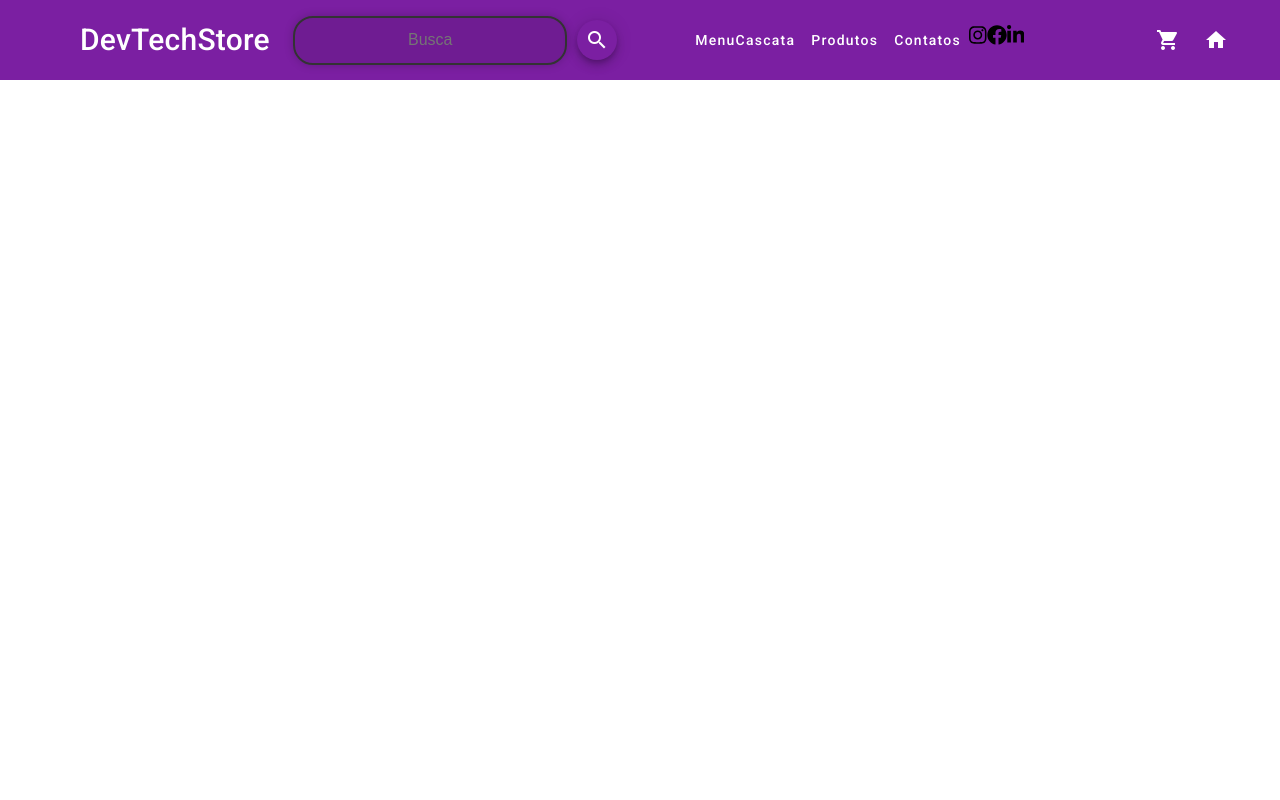
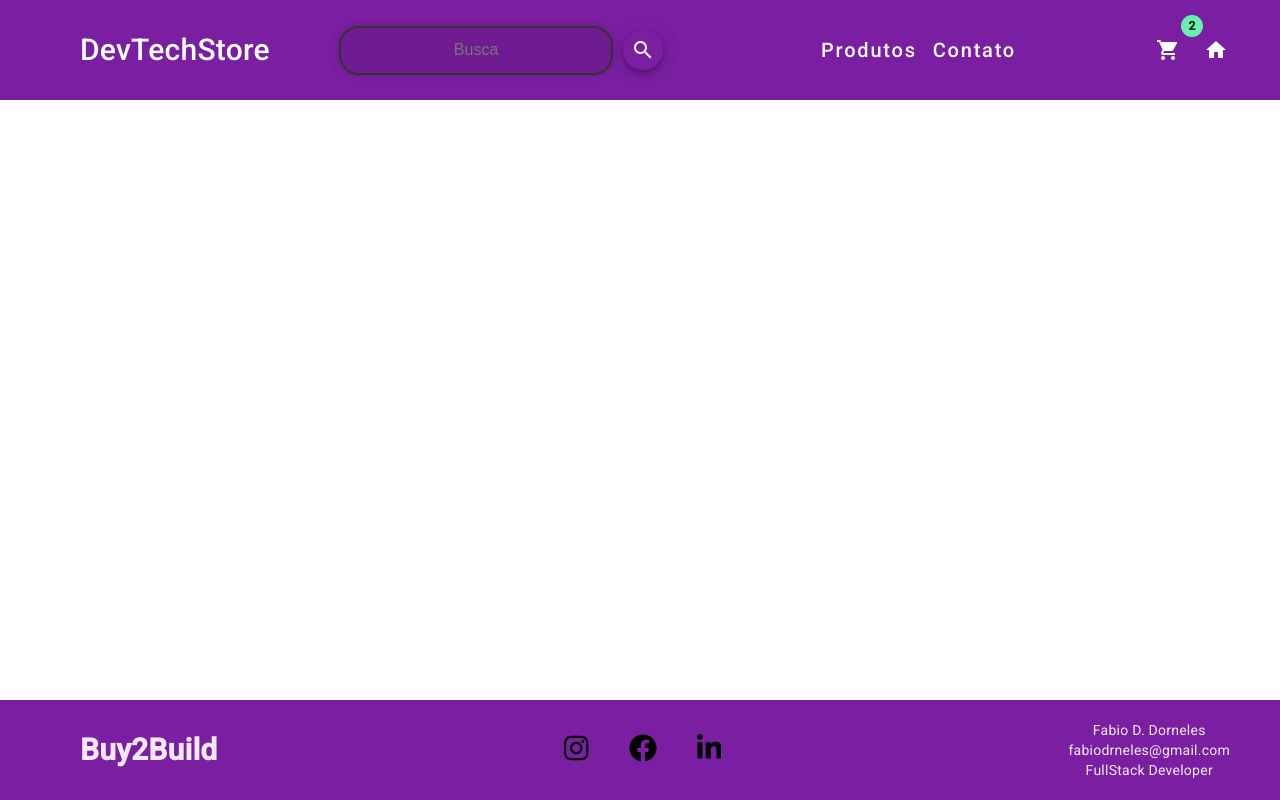
Before and after one commit to fabiodrneles/shop, an Angular app in the folder devmall/: page / in a window 1280 px wide. Built offline with nearby package versions, Linux system fonts and the light colour scheme.

Commit message:
chore: refactor footer component and header component

```diff
--- a/devmall/src/app/app.component.html
+++ b/devmall/src/app/app.component.html
@@ -1,3 +1,5 @@
 <div class="container">
   <app-header></app-header>
+
+  <app-footer></app-footer>
 </div>
--- a/devmall/src/app/footer/footer.component.css
+++ b/devmall/src/app/footer/footer.component.css
@@ -0,0 +1,32 @@
+footer {
+    position: fixed;
+    display: flex;
+    align-items: center;
+    justify-content: space-between;
+    width: 100%;
+    height: 100px;
+    bottom: 0;
+    background-color: #7B1FA2;
+}
+
+.icons {
+    padding: 0 20 0 20;
+}
+
+.dados {
+    display: flex;
+    flex-direction: column;
+    align-items: inherit;
+    padding-right: 50px;
+    color: #F5E9F7;
+}
+
+.logo {
+    margin-left: 80px;
+    font-size: 30px;
+    color: #F5E9F7;
+  }
+
+  svg {
+    padding: 20px;
+  }
--- a/devmall/src/app/footer/footer.component.html
+++ b/devmall/src/app/footer/footer.component.html
@@ -1 +1,36 @@
-<p>footer works!</p>
+<footer>
+    <div class="logo">
+        <span>
+            <strong>Buy2Build</strong>
+        </span>
+    </div>
+
+    <div class="icons">
+        <!-- instagram icon -->
+        <svg xmlns="http://www.w3.org/2000/svg" height="2em"
+            viewBox="0 0 448 512"><!--! Font Awesome Free 6.4.2 by @fontawesome - https://fontawesome.com License - https://fontawesome.com/license (Commercial License) Copyright 2023 Fonticons, Inc. -->
+            <path
+                d="M224.1 141c-63.6 0-114.9 51.3-114.9 114.9s51.3 114.9 114.9 114.9S339 319.5 339 255.9 287.7 141 224.1 141zm0 189.6c-41.1 0-74.7-33.5-74.7-74.7s33.5-74.7 74.7-74.7 74.7 33.5 74.7 74.7-33.6 74.7-74.7 74.7zm146.4-194.3c0 14.9-12 26.8-26.8 26.8-14.9 0-26.8-12-26.8-26.8s12-26.8 26.8-26.8 26.8 12 26.8 26.8zm76.1 27.2c-1.7-35.9-9.9-67.7-36.2-93.9-26.2-26.2-58-34.4-93.9-36.2-37-2.1-147.9-2.1-184.9 0-35.8 1.7-67.6 9.9-93.9 36.1s-34.4 58-36.2 93.9c-2.1 37-2.1 147.9 0 184.9 1.7 35.9 9.9 67.7 36.2 93.9s58 34.4 93.9 36.2c37 2.1 147.9 2.1 184.9 0 35.9-1.7 67.7-9.9 93.9-36.2 26.2-26.2 34.4-58 36.2-93.9 2.1-37 2.1-147.8 0-184.8zM398.8 388c-7.8 19.6-22.9 34.7-42.6 42.6-29.5 11.7-99.5 9-132.1 9s-102.7 2.6-132.1-9c-19.6-7.8-34.7-22.9-42.6-42.6-11.7-29.5-9-99.5-9-132.1s-2.6-102.7 9-132.1c7.8-19.6 22.9-34.7 42.6-42.6 29.5-11.7 99.5-9 132.1-9s102.7-2.6 132.1 9c19.6 7.8 34.7 22.9 42.6 42.6 11.7 29.5 9 99.5 9 132.1s2.7 102.7-9 132.1z" />
+        </svg>
+
+        <!-- Facebook icon -->
+        <svg xmlns="http://www.w3.org/2000/svg" height="2em"
+            viewBox="0 0 512 512"><!--! Font Awesome Free 6.4.2 by @fontawesome - https://fontawesome.com License - https://fontawesome.com/license (Commercial License) Copyright 2023 Fonticons, Inc. -->
+            <path
+                d="M504 256C504 119 393 8 256 8S8 119 8 256c0 123.78 90.69 226.38 209.25 245V327.69h-63V256h63v-54.64c0-62.15 37-96.48 93.67-96.48 27.14 0 55.52 4.84 55.52 4.84v61h-31.28c-30.8 0-40.41 19.12-40.41 38.73V256h68.78l-11 71.69h-57.78V501C413.31 482.38 504 379.78 504 256z" />
+        </svg>
+
+        <!-- linkedin icon -->
+        <svg xmlns="http://www.w3.org/2000/svg" height="2em"
+            viewBox="0 0 448 512"><!--! Font Awesome Free 6.4.2 by @fontawesome - https://fontawesome.com License - https://fontawesome.com/license (Commercial License) Copyright 2023 Fonticons, Inc. -->
+            <path
+                d="M100.28 448H7.4V148.9h92.88zM53.79 108.1C24.09 108.1 0 83.5 0 53.8a53.79 53.79 0 0 1 107.58 0c0 29.7-24.1 54.3-53.79 54.3zM447.9 448h-92.68V302.4c0-34.7-.7-79.2-48.29-79.2-48.29 0-55.69 37.7-55.69 76.7V448h-92.78V148.9h89.08v40.8h1.3c12.4-23.5 42.69-48.3 87.88-48.3 94 0 111.28 61.9 111.28 142.3V448z" />
+        </svg>
+    </div>
+
+    <div class="dados">
+        <span>Fabio D. Dorneles</span>
+        <span>fabiodrneles@gmail.com</span>
+        <span>FullStack Developer</span>
+    </div>
+</footer>
--- a/devmall/src/app/header/header.component.css
+++ b/devmall/src/app/header/header.component.css
@@ -1,5 +1,3 @@
-
-
 .example-spacer {
     flex: 1 1 auto;
   }
@@ -12,7 +10,9 @@
   display: table-cell;
   max-width: 600px;
   padding-right: 120px;
+  padding-left: 80px;
 }
+
 
 .logo {
   margin-left: 40px;
@@ -57,3 +57,7 @@
   background-color: rgba(0, 123, 255, 0.1); /* Cor de fundo quando em foco */
   box-shadow: 0 0 0px rgba(0, 123, 255, 0.4); /* Sombra ao receber foco */
 }
+
+a {
+  font-size: 20px;
+}
--- a/devmall/src/app/header/header.component.html
+++ b/devmall/src/app/header/header.component.html
@@ -1,6 +1,6 @@
 <header>
   <p>
-    <mat-toolbar color="primary" style="padding: 40px;">
+    <mat-toolbar color="primary" style="padding: 40px; height: 100px;">
 
       <span class="logo">DevTechStore</span>
       <span class="example-spacer"></span>
@@ -16,38 +16,15 @@
 
       <section>
         <div class="example-button-row">
-          <button mat-button [matMenuTriggerFor]="afterMenu">MenuCascata</button>
-          <mat-menu #afterMenu="matMenu" xPosition="after">
-            <button mat-menu-item>Teclados</button>
-            <button mat-menu-item>Mouses</button>
-            <button mat-menu-item>HeadSet</button>
-          </mat-menu>
-          <a mat-button href="https://www.google.com/" target="_blank">Produtos</a>
-          <a mat-button href="https://www.google.com/" target="_blank">Contatos</a>
-
-
-
-
-
-
-
-
-          <!--      colocar os icones das redes sociais no footer -->
-            <!-- instagram icon -->
-            <svg xmlns="http://www.w3.org/2000/svg" height="1em" viewBox="0 0 448 512"><!--! Font Awesome Free 6.4.2 by @fontawesome - https://fontawesome.com License - https://fontawesome.com/license (Commercial License) Copyright 2023 Fonticons, Inc. --><path d="M224.1 141c-63.6 0-114.9 51.3-114.9 114.9s51.3 114.9 114.9 114.9S339 319.5 339 255.9 287.7 141 224.1 141zm0 189.6c-41.1 0-74.7-33.5-74.7-74.7s33.5-74.7 74.7-74.7 74.7 33.5 74.7 74.7-33.6 74.7-74.7 74.7zm146.4-194.3c0 14.9-12 26.8-26.8 26.8-14.9 0-26.8-12-26.8-26.8s12-26.8 26.8-26.8 26.8 12 26.8 26.8zm76.1 27.2c-1.7-35.9-9.9-67.7-36.2-93.9-26.2-26.2-58-34.4-93.9-36.2-37-2.1-147.9-2.1-184.9 0-35.8 1.7-67.6 9.9-93.9 36.1s-34.4 58-36.2 93.9c-2.1 37-2.1 147.9 0 184.9 1.7 35.9 9.9 67.7 36.2 93.9s58 34.4 93.9 36.2c37 2.1 147.9 2.1 184.9 0 35.9-1.7 67.7-9.9 93.9-36.2 26.2-26.2 34.4-58 36.2-93.9 2.1-37 2.1-147.8 0-184.8zM398.8 388c-7.8 19.6-22.9 34.7-42.6 42.6-29.5 11.7-99.5 9-132.1 9s-102.7 2.6-132.1-9c-19.6-7.8-34.7-22.9-42.6-42.6-11.7-29.5-9-99.5-9-132.1s-2.6-102.7 9-132.1c7.8-19.6 22.9-34.7 42.6-42.6 29.5-11.7 99.5-9 132.1-9s102.7-2.6 132.1 9c19.6 7.8 34.7 22.9 42.6 42.6 11.7 29.5 9 99.5 9 132.1s2.7 102.7-9 132.1z"/>
-            </svg>
-
-            <!-- Facebook icon -->
-            <svg xmlns="http://www.w3.org/2000/svg" height="1em" viewBox="0 0 512 512"><!--! Font Awesome Free 6.4.2 by @fontawesome - https://fontawesome.com License - https://fontawesome.com/license (Commercial License) Copyright 2023 Fonticons, Inc. --><path d="M504 256C504 119 393 8 256 8S8 119 8 256c0 123.78 90.69 226.38 209.25 245V327.69h-63V256h63v-54.64c0-62.15 37-96.48 93.67-96.48 27.14 0 55.52 4.84 55.52 4.84v61h-31.28c-30.8 0-40.41 19.12-40.41 38.73V256h68.78l-11 71.69h-57.78V501C413.31 482.38 504 379.78 504 256z"/>
-            </svg>
-
-            <!-- linkedin icon -->
-            <svg xmlns="http://www.w3.org/2000/svg" height="1em" viewBox="0 0 448 512"><!--! Font Awesome Free 6.4.2 by @fontawesome - https://fontawesome.com License - https://fontawesome.com/license (Commercial License) Copyright 2023 Fonticons, Inc. --><path d="M100.28 448H7.4V148.9h92.88zM53.79 108.1C24.09 108.1 0 83.5 0 53.8a53.79 53.79 0 0 1 107.58 0c0 29.7-24.1 54.3-53.79 54.3zM447.9 448h-92.68V302.4c0-34.7-.7-79.2-48.29-79.2-48.29 0-55.69 37.7-55.69 76.7V448h-92.78V148.9h89.08v40.8h1.3c12.4-23.5 42.69-48.3 87.88-48.3 94 0 111.28 61.9 111.28 142.3V448z"/>
-            </svg>
+          <div class="menu">
+            <a mat-button href="#" target="_self">Produtos</a>
+            <a mat-button href="#" target="_self">Contato</a>
+          </div>
         </div>
       </section>
 
-      <button mat-icon-button class="example-icon favorite-icon" aria-label="Example icon-button with heart icon">
+      <button matBadge="2" matBadgeColor="accent" mat-icon-button class="example-icon favorite-icon"
+        aria-label="Example icon-button with heart icon">
         <mat-icon>shopping_cart</mat-icon>
       </button>
       <button mat-icon-button class="example-icon" aria-label="Example icon-button with share icon">
```
Also changed, not shown: devmall/src/app/app.module.ts (+6 -4 lines).
